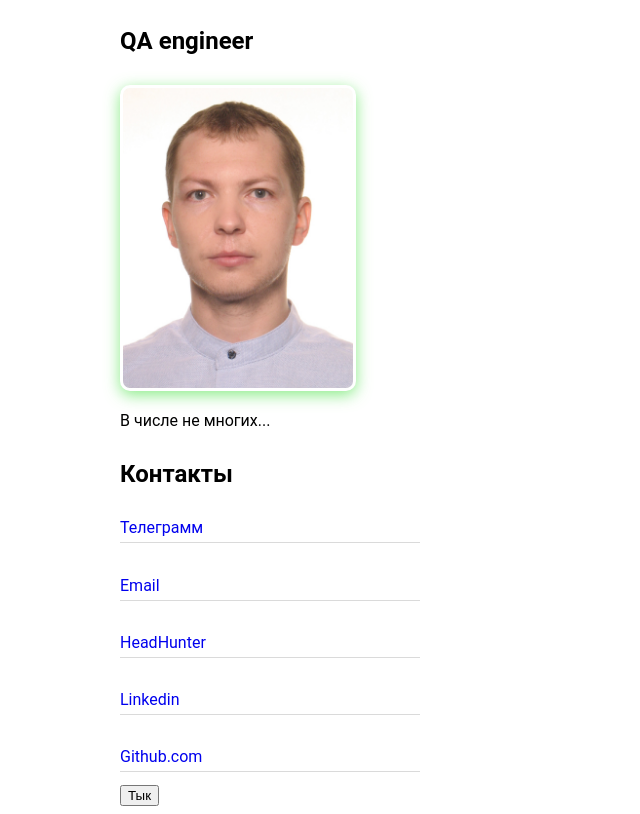
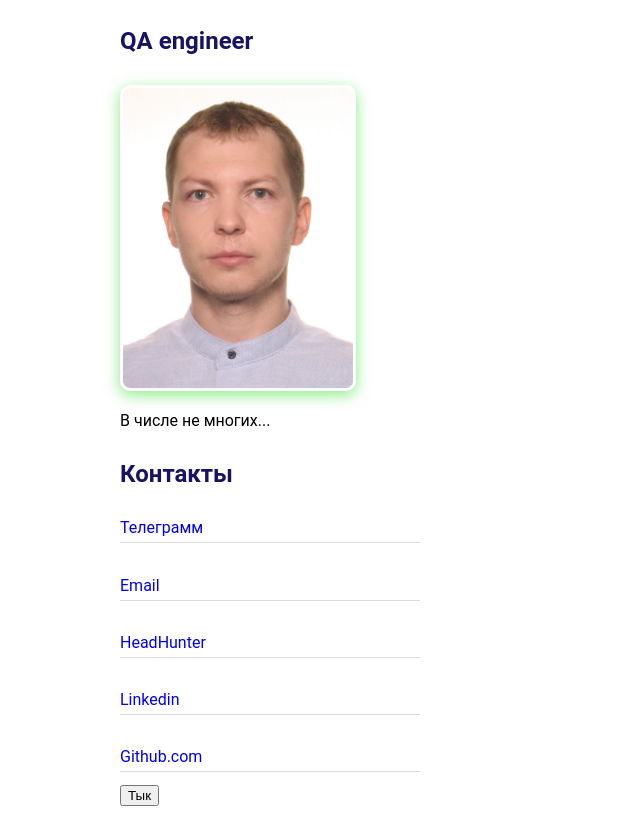
Before and after one commit to MikhailAltushkin-QA/cv, a plain HTML site: page index.html in a window 1280 px wide. Shown: the part 62-876 px from the top of the page, without its empty margins (0-640 px from the left). Drawn offline with Linux system fonts and the light colour scheme.

Commit message:
Изменил свойства тега h2, добавил фавикон

```diff
--- a/index.html
+++ b/index.html
@@ -4,6 +4,7 @@
 	<meta http-equiv="Content-Type" content="text/html; charset=utf-8">
 	<title>Mikhail Altuskin</title>
 	<link rel="stylesheet" href="style.css">
+	<link rel="shortcut icon" href="icon.jpg">
 </head>
 
 <body class="container">
--- a/style.css
+++ b/style.css
@@ -39,6 +39,7 @@ h1 {
 h2 {
   font-size: 1.5em;
   margin: 1.25em 0;
+  color:rgba(9, 3, 88, 0.938)
 }
 
   /* Свойства фотографии*/
```
